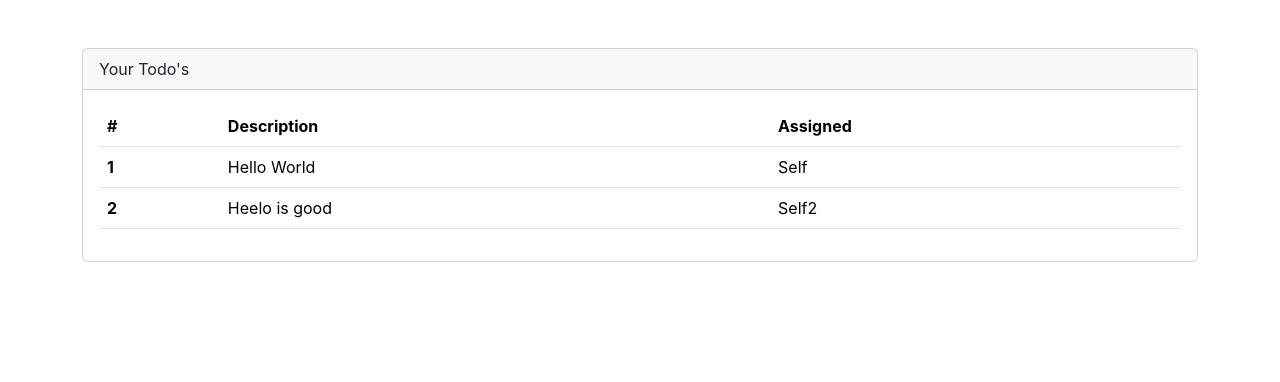
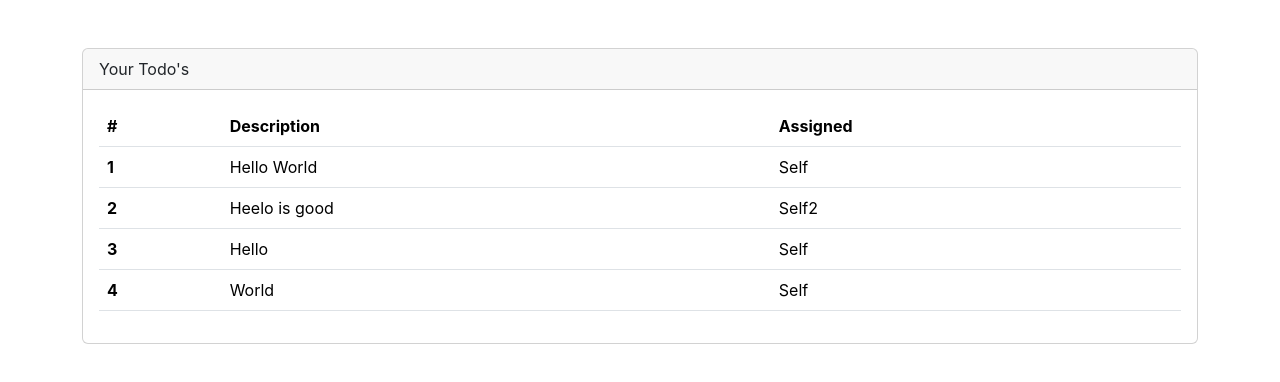
Before and after one commit to dgsunil/React-ToDoApp, a React (Create React App) app: page / in a window 1280 px wide. Shown: the top 382 px of the page. Built offline with nearby package versions, Linux system fonts and the light colour scheme.

Commit message:
adding map javascript method to map array to individual records, so additional records are handled automatically

```diff
--- a/src/App.js
+++ b/src/App.js
@@ -6,7 +6,9 @@ function App() {
 
   const todos = [
     { rowNumber: 1, rowDescription: 'Hello World', rowAssigned: 'Self' },
-    { rowNumber: 2, rowDescription: 'Heelo is good', rowAssigned: 'Self2' }
+    { rowNumber: 2, rowDescription: 'Heelo is good', rowAssigned: 'Self2' },
+    { rowNumber: 3, rowDescription: 'Hello ', rowAssigned: 'Self' },
+    { rowNumber: 4, rowDescription: ' World', rowAssigned: 'Self' }
   ]
 
 
--- a/src/components/ToDoTable.js
+++ b/src/components/ToDoTable.js
@@ -12,8 +12,11 @@ function TodoTable(props) {
                 </tr>
             </thead>
             <tbody>
-                <TodoRowItem rowNumber={props.todos[0].rowNumber} rowDescription={props.todos[0].rowDescription} rowAssigned={props.todos[0].rowAssigned} />
-                <TodoRowItem rowNumber={props.todos[1].rowNumber} rowDescription={props.todos[1].rowDescription} rowAssigned={props.todos[1].rowAssigned} />
+                {props.todos.map(todo => (
+                    <TodoRowItem rowNumber={todo.rowNumber}
+                                    rowDescription= {todo.rowDescription}
+                                    rowAssigned = {todo.rowAssigned} />
+                ))}
             </tbody>
         </table>
     )
```
